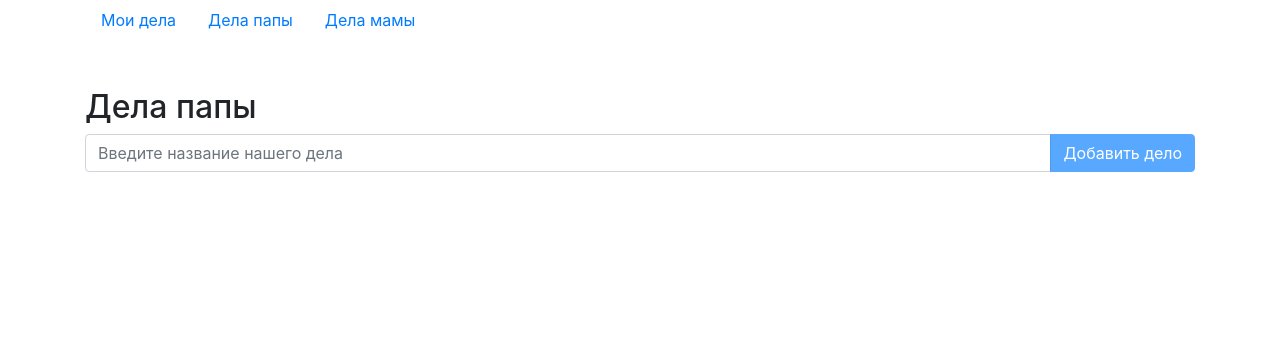
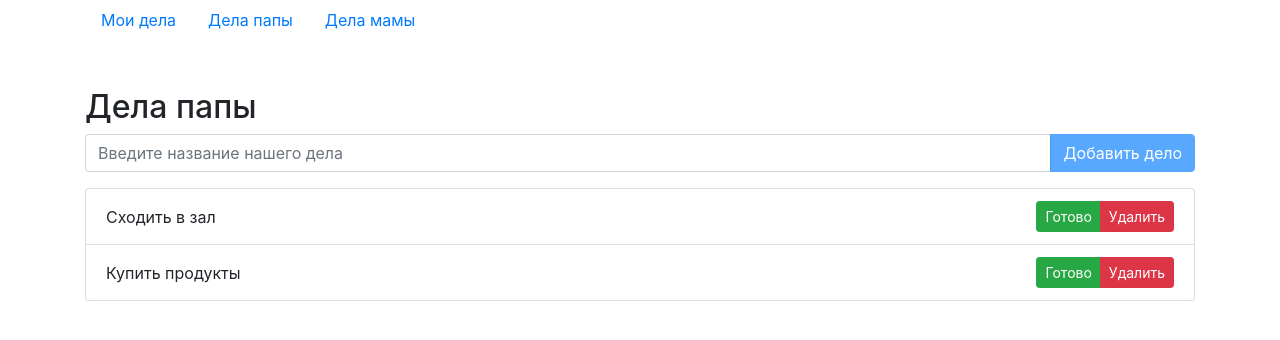
Before and after one commit to vlad1sat/Homework-JS, a plain HTML site: page 8.5/dad.html in a window 1280 px wide. Drawn offline with nearby package versions, Linux system fonts and the light colour scheme.

Commit message:
Update dad.html

```diff
--- a/8.5/dad.html
+++ b/8.5/dad.html
@@ -8,7 +8,7 @@
     <script defer src="todo-app.js"></script>
     <script>
     document.addEventListener('DOMContentLoaded', function () {
-        createTodoApp(document.getElementById('todo-app'), "Дела папы");
+        createTodoApp(document.getElementById('todo-app'), "Дела папы", [{name: "Сходить в зал", done: false}, {name: "Купить продукты", done: true}]);
     })
     </script>
 </head>
```
